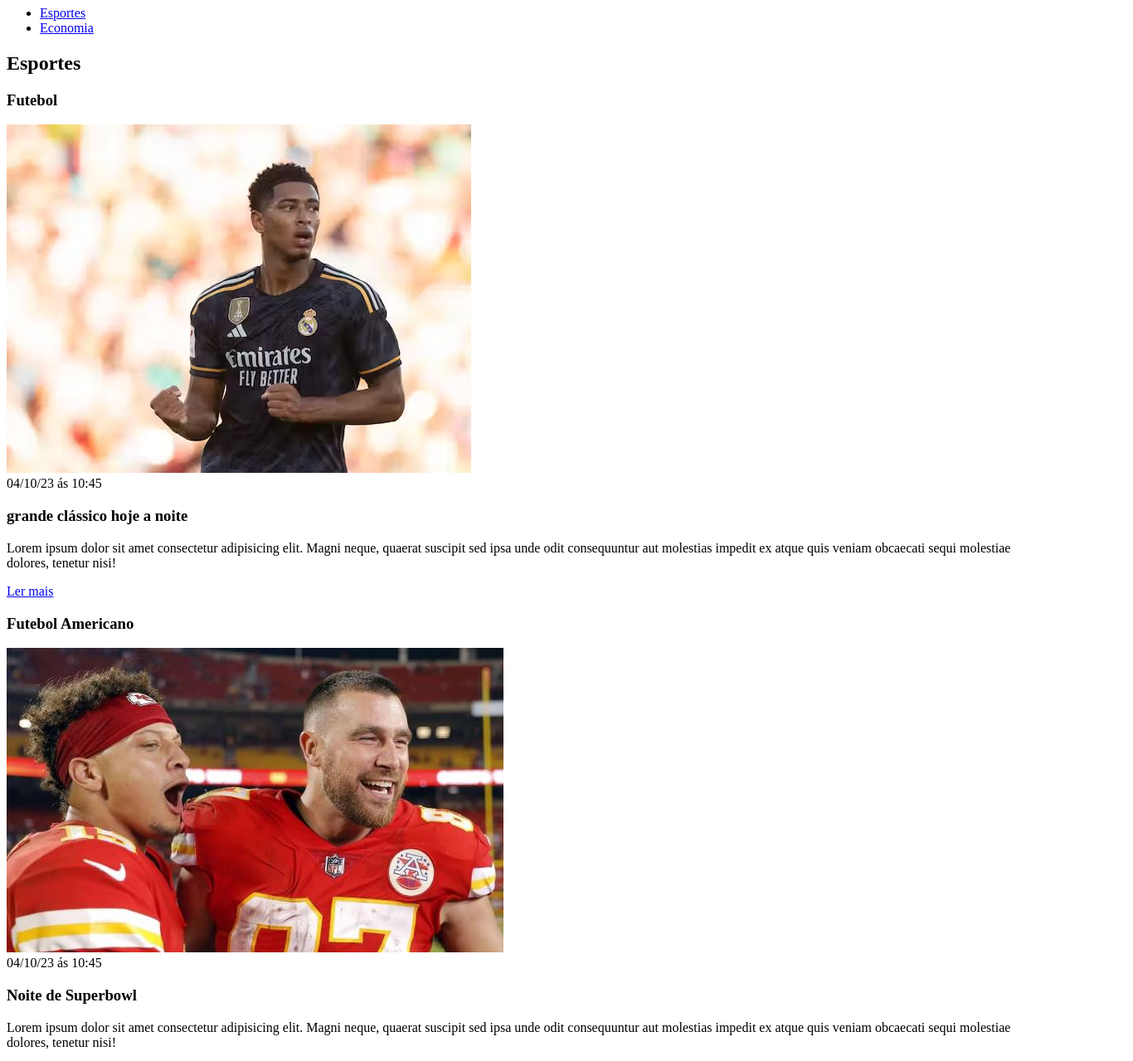
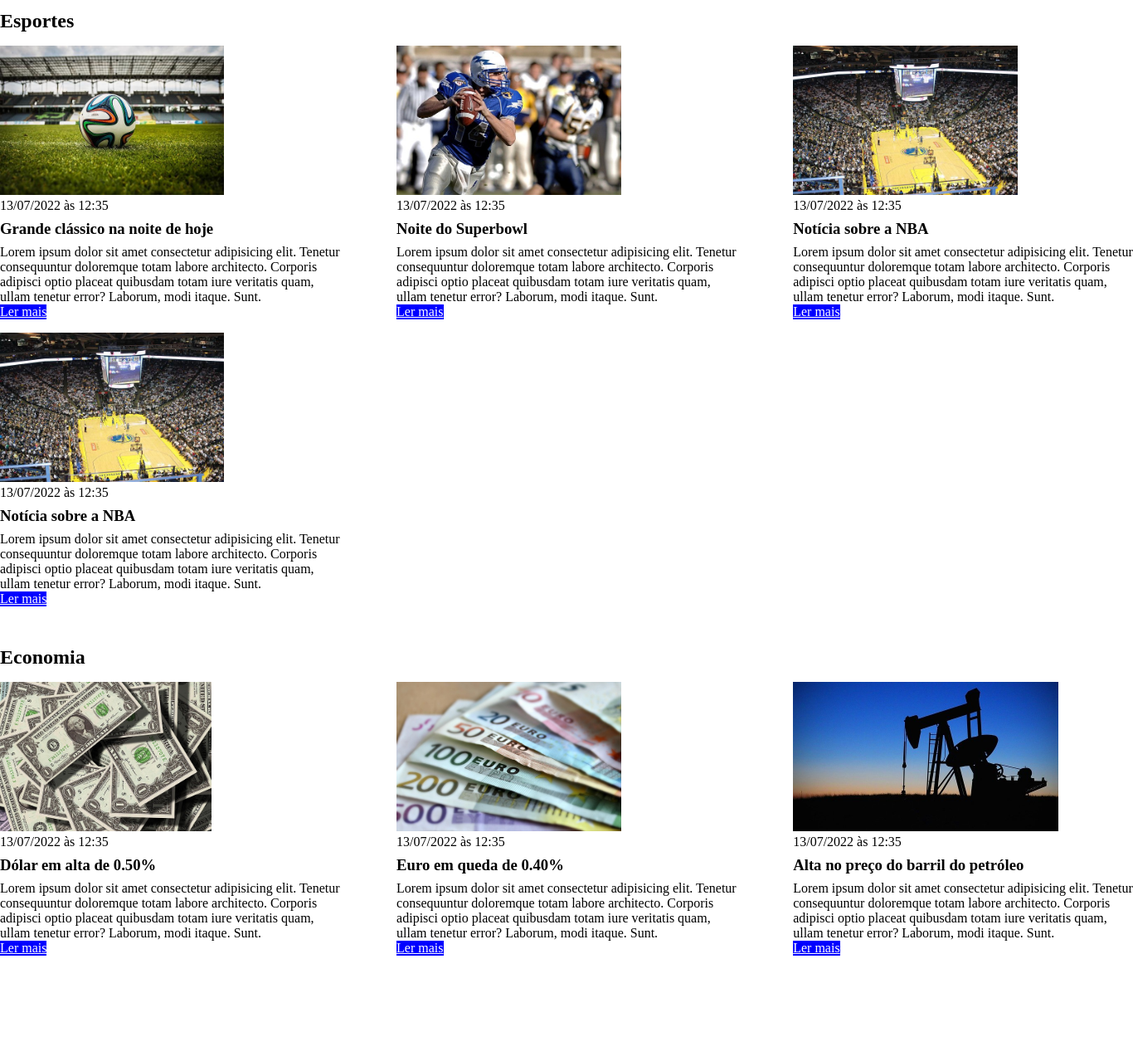
Before and after one commit to JulioGiancoli/curso_ebac_frontend, a plain HTML site: page index.html in a window 1280 px wide. Shown: the part 73-1352 px from the top of the page at 83% size, 1366 px wide, since content can reach past the window. After the commit the page ends 1257 px from the top, so only its background shows below. Drawn offline with Linux system fonts and the light colour scheme.

Commit message:
atividade CSS EBAC

```diff
--- a/estilo.css
+++ b/estilo.css
@@ -0,0 +1,64 @@
+* {box-sizing: border-box;
+    padding: 0;
+    margin: 0;}
+
+header li{display: inline;
+}
+
+.container{
+    width: 1366px;
+    margin: 0 auto 0 auto;
+
+}
+
+.articles{ display: flex;
+flex-wrap: wrap;
+justify-content: space-between;}
+
+.articles article img{
+    height: 180px;
+}
+
+.articles article{
+    width: 30%;
+}
+
+.banner{
+    position: absolute;
+    top: 0;
+    left: auto;
+}
+
+
+header .container{ display: flex;
+    justify-content: space-between;
+}
+
+body > header{ background-color: #6A6A6A;
+padding: 16px 0;
+color: #fff;
+;}
+
+header li a{
+    color: #fff;
+}
+section{
+    padding: 16px 0;
+
+}
+
+section h2,
+.articles article{
+    margin-bottom: 16px;
+}
+
+.articles article h3 {
+    margin-top: 8px;
+    margin-bottom: 8px;
+}
+
+.articles article a {
+    background-color: blue;
+    color: #fff;
+    display: inline-block;
+}
--- a/index.html
+++ b/index.html
@@ -4,92 +4,116 @@
     <meta charset="UTF-8">
     <meta http-equiv="X-UA-Compatible" content="IE=edge">
     <meta name="viewport" content="width=device-width, initial-scale=1.0">
-    <link rel="stylesheet" href="estilo.css">
-    <title>ativ 1</title>
+    <title>Meu portal de notícias</title>
+    <link rel="stylesheet" href="./estilo.css" />
 </head>
 <body>
     <header>
-        <h1>Meu portal de noticias</h1>
+        <div class="container">
+            <h1>Meu portal de notícias</h1>
             <nav>
-            <ul class="formulario">
-            <li><a href="#" title="ir para esportes">Esportes</a></li>
-            <li><a href="#" title="ir para economia">Economia</a></li>
+                <ul>
+                    <li>
+                        <a href="#sports" title="Ir para a seção de esportes">Esportes</a>
+                    </li>
+                    <li>
+                        <a href="#economy" title="Ir para a seção de notícias">Economia</a>
+                    </li>
                 </ul>
             </nav>
+        </div>
     </header>
-    <section>
+
+    <section id="sports">
+        <div class="container">
             <h2>Esportes</h2>
-        <h3>Futebol</h3>
+            <div class="articles">
                 <article>
-            <img src="images/jude.jpg" alt="foto do futebolista jude bellingham comemorando um gol">
+                    <img src="./images/futebol.jpg" alt="Bola de futebol no gramado" />
                     <header>
-                <time>04/10/23 ás 10:45</time>
+                        <time>13/07/2022 às 12:35</time>
                     </header>
-            <h3>grande clássico hoje a noite</h3>
-            <p>Lorem ipsum dolor sit amet consectetur adipisicing elit. Magni neque, quaerat suscipit sed ipsa unde odit consequuntur aut molestias impedit ex atque quis veniam obcaecati sequi molestiae dolores, tenetur nisi!</p>
-            <a href="#" title="leia a notícia completa">Ler mais</a>
+                    <h3>Grande clássico na noite de hoje</h3>
+                    <p>
+                        Lorem ipsum dolor sit amet consectetur adipisicing elit. Tenetur consequuntur doloremque totam labore architecto. Corporis adipisci optio placeat quibusdam totam iure veritatis quam, ullam tenetur error? Laborum, modi itaque. Sunt.
+                    </p>
+                    <a href="#" title="Leia a notícia completa">Ler mais</a>
                 </article>
+                <article>
+                    <img src="./images/futebol-americano.jpg" alt="Jogador de futebol americano correndo com a bola na mão" />
+                    <header>
+                        <time>13/07/2022 às 12:35</time>
+                    </header>
+                    <h3>Noite do Superbowl</h3>
+                    <p>
+                        Lorem ipsum dolor sit amet consectetur adipisicing elit. Tenetur consequuntur doloremque totam labore architecto. Corporis adipisci optio placeat quibusdam totam iure veritatis quam, ullam tenetur error? Laborum, modi itaque. Sunt.
+                    </p>
+                    <a href="#" title="Leia a notícia completa">Ler mais</a>
+                </article>
+                <article>
+                    <img src="./images/basquete.jpg" title="Vista aérea de uma quadra de basquete" />
+                    <header>
+                        <time>13/07/2022 às 12:35</time>
+                    </header>
+                    <h3>Notícia sobre a NBA</h3>
+                    <p>
+                        Lorem ipsum dolor sit amet consectetur adipisicing elit. Tenetur consequuntur doloremque totam labore architecto. Corporis adipisci optio placeat quibusdam totam iure veritatis quam, ullam tenetur error? Laborum, modi itaque. Sunt.
+                    </p>
+                    <a href="#" title="Leia a notícia completa">Ler mais</a>
+                </article>
+                <article>
+                    <img src="./images/basquete.jpg" title="Vista aérea de uma quadra de basquete" />
+                    <header>
+                        <time>13/07/2022 às 12:35</time>
+                    </header>
+                    <h3>Notícia sobre a NBA</h3>
+                    <p>
+                        Lorem ipsum dolor sit amet consectetur adipisicing elit. Tenetur consequuntur doloremque totam labore architecto. Corporis adipisci optio placeat quibusdam totam iure veritatis quam, ullam tenetur error? Laborum, modi itaque. Sunt.
+                    </p>
+                    <a href="#" title="Leia a notícia completa">Ler mais</a>
+                </article>
+            </div>
+        </div>
     </section>
-    <section>
-        <h3>Futebol Americano</h3>
+    <section id="economy">
+        <div class="container">
+            <h2>Economia</h2>
+            <div class="articles">
                 <article>
-            <img src="images/chiefs.jpg" alt="foto de dois jogadores do kansas city chiefs, atual campeão do super bowl, Patrick Mahomes e Travis Kelce">
+                    <img src="./images/dolares.jpg" alt="Muitos dólares" />
                     <header>
-                <time>04/10/23 ás 10:45</time>
+                        <time>13/07/2022 às 12:35</time>
                     </header>
-            <h3>Noite de Superbowl</h3>
-            <p>Lorem ipsum dolor sit amet consectetur adipisicing elit. Magni neque, quaerat suscipit sed ipsa unde odit consequuntur aut molestias impedit ex atque quis veniam obcaecati sequi molestiae dolores, tenetur nisi!</p>
-            <a href="#" title="leia a notícia completa">Ler mais</a>
+                    <h3>Dólar em alta de 0.50%</h3>
+                    <p>
+                        Lorem ipsum dolor sit amet consectetur adipisicing elit. Tenetur consequuntur doloremque totam labore architecto. Corporis adipisci optio placeat quibusdam totam iure veritatis quam, ullam tenetur error? Laborum, modi itaque. Sunt.
+                    </p>
+                    <a href="#" title="Leia a notícia completa">Ler mais</a>
                 </article>
-    </section>
-    <section>
-        <h3>Basquete - NBA</h3>
                 <article>
-            <img src="images/nba.jpg" alt="compilado de estrela da NBA">
+                    <img src="./images/euro.jpg" alt="Várias notas de euro" />
                     <header>
-                <time>04/10/23 ás 10:45</time>
+                        <time>13/07/2022 às 12:35</time>
                     </header>
-            <h3>Jogo da Temporada - Celtics vs Heat</h3>
-            <p>Lorem ipsum dolor sit amet consectetur adipisicing elit. Magni neque, quaerat suscipit sed ipsa unde odit consequuntur aut molestias impedit ex atque quis veniam obcaecati sequi molestiae dolores, tenetur nisi!</p>
-            <a href="#" title="leia a notícia completa">Ler mais</a>
+                    <h3>Euro em queda de 0.40%</h3>
+                    <p>
+                        Lorem ipsum dolor sit amet consectetur adipisicing elit. Tenetur consequuntur doloremque totam labore architecto. Corporis adipisci optio placeat quibusdam totam iure veritatis quam, ullam tenetur error? Laborum, modi itaque. Sunt.
+                    </p>
+                    <a href="#" title="Leia a notícia completa">Ler mais</a>
                 </article>
-    </section>
-    <section>
-        <h1>Economia</h1>
-        <h3>Investimento</h3>
                 <article>
-            <img src="" alt="">
+                    <img src="./images/petroleo.jpg" alt="Extração de petróleo" />
                     <header>
-                <time>04/10/23 ás 10:45</time>
+                        <time>13/07/2022 às 12:35</time>
                     </header>
-            <h3>Bla Bla Bla taxa SELIC</h3>
-            <p>Lorem ipsum dolor sit amet consectetur adipisicing elit. Magni neque, quaerat suscipit sed ipsa unde odit consequuntur aut molestias impedit ex atque quis veniam obcaecati sequi molestiae dolores, tenetur nisi!</p>
-            <a href="#" title="leia a notícia completa">Ler mais</a>
+                    <h3>Alta no preço do barril do petróleo</h3>
+                    <p>
+                        Lorem ipsum dolor sit amet consectetur adipisicing elit. Tenetur consequuntur doloremque totam labore architecto. Corporis adipisci optio placeat quibusdam totam iure veritatis quam, ullam tenetur error? Laborum, modi itaque. Sunt.
+                    </p>
+                    <a href="#" title="Leia a notícia completa">Ler mais</a>
                 </article>
-    </section>
-    <section>
-        <h3>Banco central</h3>
-        <article>
-            <img src="" alt="">
-            <header>
-                <time>04/10/23 ás 10:45</time>
-            </header>
-            <h3>Banco central imprime mais moeda</h3>
-            <p>Lorem ipsum dolor sit amet consectetur adipisicing elit. Magni neque, quaerat suscipit sed ipsa unde odit consequuntur aut molestias impedit ex atque quis veniam obcaecati sequi molestiae dolores, tenetur nisi!</p>
-            <a href="#" title="leia a notícia completa">Ler mais</a>
-        </article>
-    </section>
-    <section>
-        <h3>Elon Musk</h3>
-        <article>
-            <img src="" alt="">
-            <header>
-                <time>04/10/23 ás 10:45</time>
-            </header>
-            <h3>Elon Musk destrói o planeta</h3>
-            <p>Lorem ipsum dolor sit amet consectetur adipisicing elit. Magni neque, quaerat suscipit sed ipsa unde odit consequuntur aut molestias impedit ex atque quis veniam obcaecati sequi molestiae dolores, tenetur nisi!</p>
-            <a href="#" title="leia a notícia completa">Ler mais</a>
-        </article>
+            </div>
+        </div>
     </section>
 </body>
 </html>
```
Also changed, not shown: 2nd.html (deleted), images/basquete.jpg (added), images/chiefs.jpg (deleted), images/dolares.jpg (added), images/euro.jpg (added), images/futebol-americano.jpg (added), images/futebol.jpg (added), images/jude.jpg (deleted), images/nba.jpg (deleted), images/petroleo.jpg (added). Lines whose indentation alone changed are shown as unchanged.
